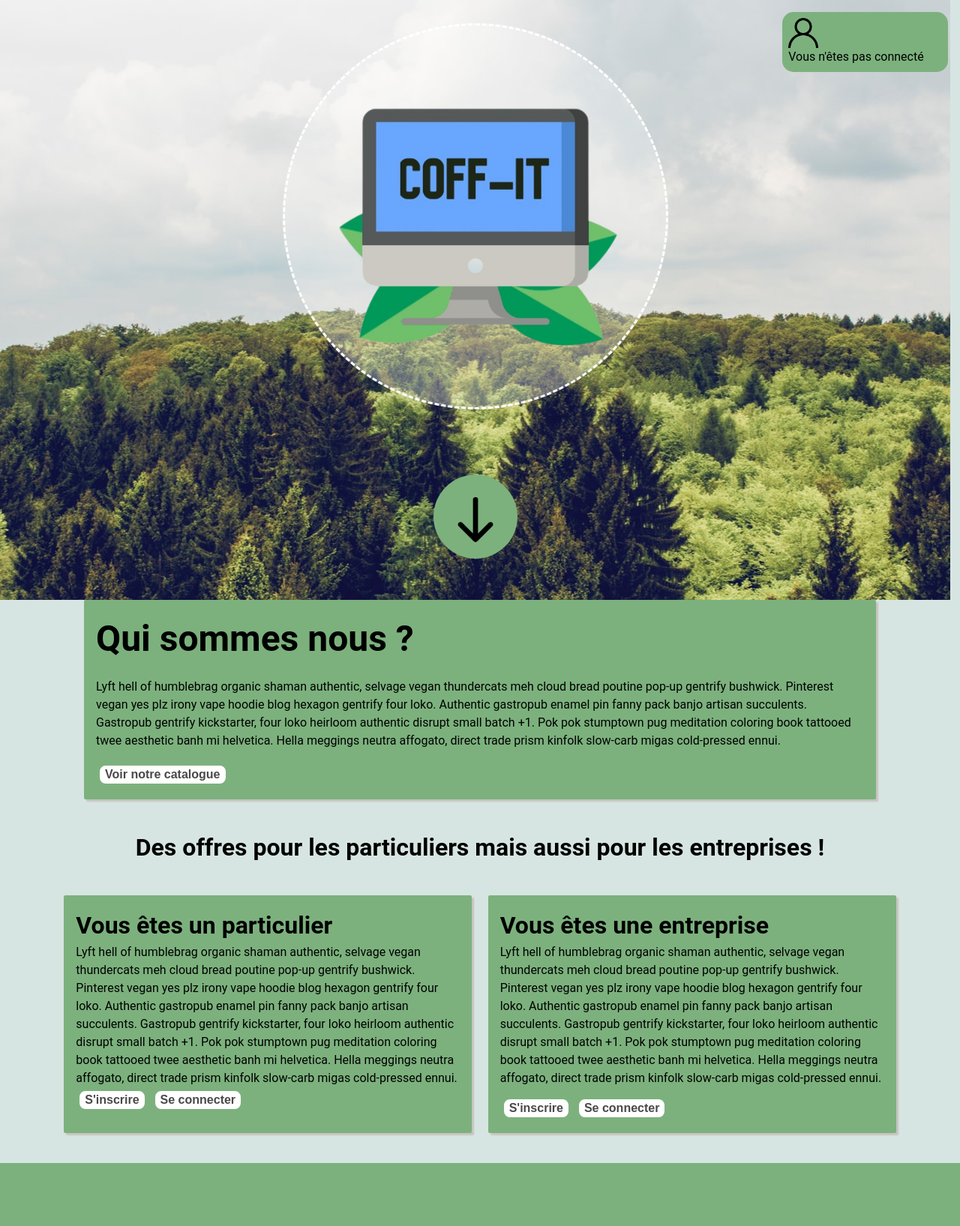
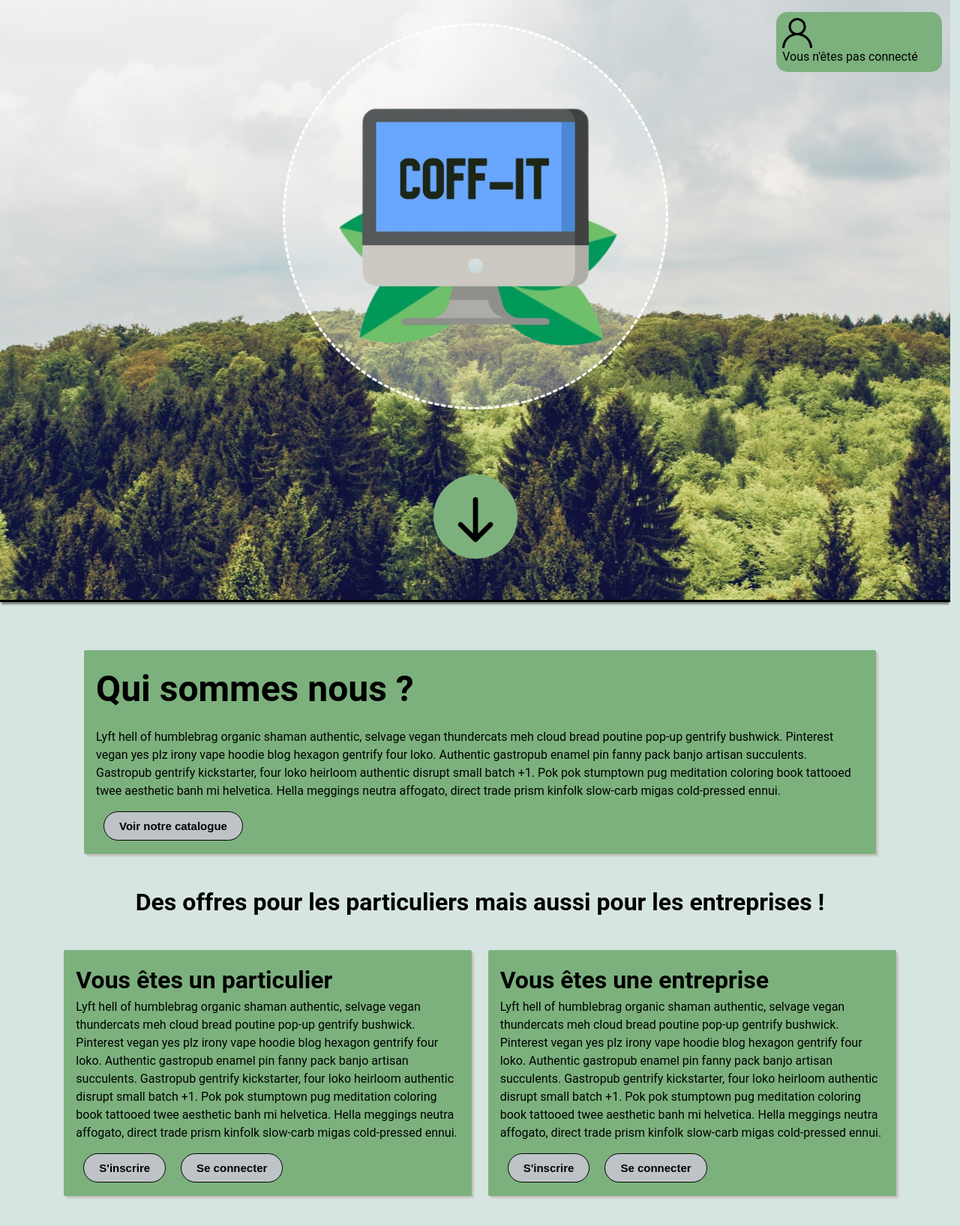
Before and after one commit to qaniere/SAE_2.2, a PHP site: page / in a window 1280 px wide. Shown: the whole page at 75% size. Before the commit the page ends 1551 px from the top, so only its background shows below. Run offline with PHP 8.4, Linux system fonts and the light colour scheme.

Commit message:
Improved index front-end

```diff
--- a/index.php
+++ b/index.php
@@ -12,11 +12,10 @@
     <link rel="stylesheet" href="./style/index.css">
     <link rel="preconnect" href="https://fonts.googleapis.com">
     <link rel="preconnect" href="https://fonts.gstatic.com" crossorigin>
-
     <link href="https://fonts.googleapis.com/css2?family=Montserrat:wght@700&display=swap" rel="stylesheet">
 </head>
 <body>
-    <div id="logo-container">
+    <div id="header-container">
         <div id="account-pill">
             <img id="user-logo" src="./img/user.png">
             <?php
@@ -51,8 +50,11 @@
                 four loko heirloom authentic disrupt small batch +1. Pok pok stumptown pug meditation coloring
                 book tattooed twee aesthetic banh mi helvetica. Hella meggings neutra affogato, direct trade prism
                 kinfolk slow-carb migas cold-pressed ennui.
+                <br>
+                <div class="button-container">
+                    <a href="./common/catalog.php"><button>Voir notre catalogue</button></a>
+                </div>
             </p>
-            <a href="./common/catalog.php"><button>Voir notre catalogue</button></a>
         </div>
         <h3>Des offres pour les particuliers mais aussi pour les entreprises !</h3>
         <div id="customer-block-container">
@@ -67,8 +69,10 @@
                     book tattooed twee aesthetic banh mi helvetica. Hella meggings neutra affogato, direct trade prism
                     kinfolk slow-carb migas cold-pressed ennui.
                     <br>
-                    <a href="./customer/signup.php"><button>S'inscrire</button></a>
-                    <a href="./customer/login.php"><button>Se connecter</button></a>
+                    <div class="button-container">
+                        <a href="./customer/signup.php"><button>S'inscrire</button></a>
+                        <a href="./customer/login.php"><button>Se connecter</button></a>
+                    </div>
                 </p>
             </div>
             <div class="customer-block">
@@ -82,8 +86,10 @@
                     book tattooed twee aesthetic banh mi helvetica. Hella meggings neutra affogato, direct trade prism
                     kinfolk slow-carb migas cold-pressed ennui.
                     <br>
-                    <button>S'inscrire</button>
-                    <button>Se connecter</button>
+                    <div class="button-container">
+                        <button>S'inscrire</button>
+                        <button>Se connecter</button>
+                    </div>
                 </p>
             </div>
         </div>
--- a/style/index.css
+++ b/style/index.css
@@ -23,15 +23,33 @@ h3 {
 }
 
 button {
-    background-color: white;
-    font-size: 16px;
+    border: 1px solid black;
+    margin: 10px;
+
+    padding: 10px;
+    padding-left: 20px;
+    padding-right: 20px;
+
+    font-size: 15px;
     font-weight: bold;
-    color: rgb(73, 73, 73);
-    padding-right: 5px;
-    padding-left: 5px;
-    border-radius: 8px;
-    margin: 5px;
-    border: solid white 2px;
+    border-radius: 20px;
+    background-color: #bdc3c7;
+
+    transition: 0.15s;
+}
+
+button:hover {
+    padding-top: 15px;
+    padding-left: 25px;
+    padding-right: 25px;
+    padding-bottom: 15px;
+}
+
+button:active {
+    padding-top: 5px;
+    padding-left: 15px;
+    padding-right: 15px;
+    padding-bottom: 5px;
 }
 
 a {
@@ -50,12 +68,12 @@ a:hover {
 }
 
 #account-pill {
-    right: 0;
+    top: 1em;
+    right: 1.5em;
     position: absolute;
     align-self: flex-start;
 
     width: 16vw;
-    margin: 1em;
     padding: 0.5em;
     border-radius: 15px;
 
@@ -66,16 +84,22 @@ a:hover {
     background-color: #7cb17d;
 }
 
-#logo-container {
+#header-container {
     height: 100vh;
     width: 99vw;
+    margin-bottom: 4em;
 
     display: flex;
     align-items: center;
     flex-wrap: wrap;
     justify-content : center;
+
+    background-position: center;
+    background-clip: padding-box;
     background-image: url("../img/header_banner.jpg");
-    background-position: center;
+
+    border-bottom: 3.5px solid black;
+    box-shadow: 0 5px 2px -2px gray;
 }
 
 #logo-shadow {
@@ -139,11 +163,16 @@ a:hover {
 #presentation-block {
     width: 80vw;
     padding: 1em;
+    padding-bottom: 3.5em;
     margin-bottom: 5vh;
     border-radius: 2px;
     box-shadow: 3px 3px 2px rgb(198, 195, 190);
 
     background-color: #7cb17d;
+}
+
+#presentation-block > p {
+    margin-bottom: 0;
 }
 
 #customer-block-container {
@@ -161,12 +190,21 @@ a:hover {
     padding-right: 1em;
     padding-left: 1em;
     border-radius: 2px;
+    padding-bottom: 3.5em;
     box-shadow: 3px 3px 2px rgb(198, 195, 190);
     background-color: #7cb17d;
 }
 
 .customer-block > button {
     margin-top: 2vh;
+}
+
+.button-container {
+    margin-top: 5px;
+    position: absolute;
+
+    display: flex;
+    justify-content: flex-start;
 }
 
 
```
